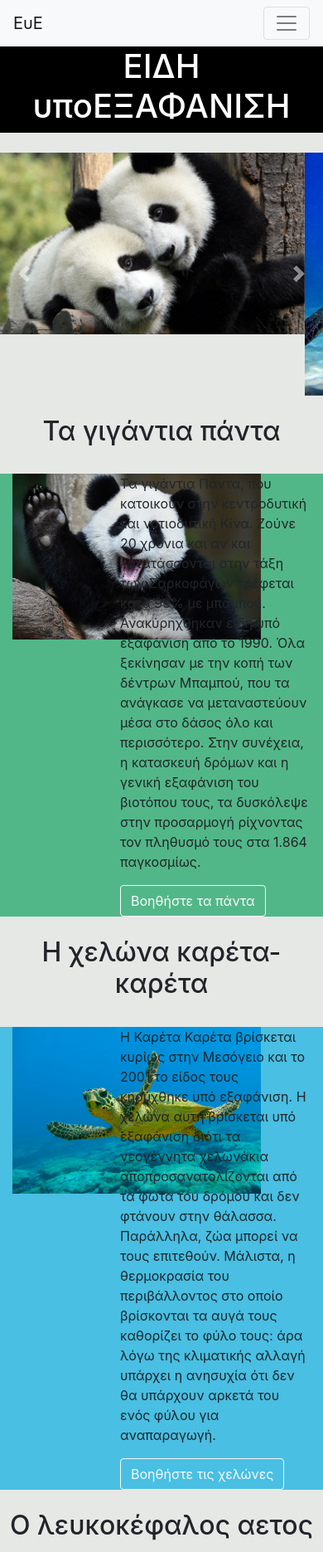
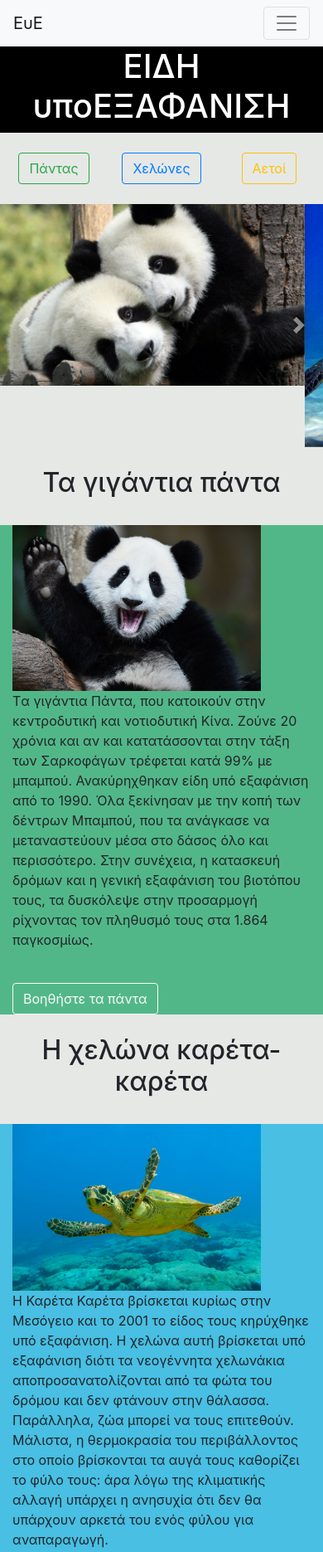
Before and after one commit to Theano573/myfirstrepository, a plain HTML site: page index.html in a window 390 px wide. Shown: the top 1871 px of the page at 83% size. Drawn offline with nearby package versions, Linux system fonts and the light colour scheme.

Commit message:
Ta-pandas-final-commit
Ta pandas final commit:))

```diff
--- a/css/styles.css
+++ b/css/styles.css
@@ -1,18 +1,26 @@
-.row-1{ background-color:#52b788
+.row-1{ background-color:#52b788;
 }
 
 .row-2{
-    background-color:#48BFE3
+    background-color:#48BFE3;
 }
 
 .row-3{
-    background-color:#F4A261
+    background-color:#F4A261;
 }
 
 body{
-    background-color:#E6E8E6
+    background-color:#E6E8E6;
 }
 
 .row-4{
-    background-color:black
+    background-color:black;
 }
+
+.my-form{
+    padding:0px 40px;
+}
+
+html {
+    scroll-behavior: smooth;
+  }
--- a/index.html
+++ b/index.html
@@ -7,6 +7,7 @@
         <script src="https://code.jquery.com/jquery-3.5.1.slim.min.js" integrity="sha384-DfXdz2htPH0lsSSs5nCTpuj/zy4C+OGpamoFVy38MVBnE+IbbVYUew+OrCXaRkfj" crossorigin="anonymous"></script>
         <script src="https://cdn.jsdelivr.net/npm/popper.js@1.16.1/dist/umd/popper.min.js" integrity="sha384-9/reFTGAW83EW2RDu2S0VKaIzap3H66lZH81PoYlFhbGU+6BZp6G7niu735Sk7lN" crossorigin="anonymous"></script>
         <script src="https://stackpath.bootstrapcdn.com/bootstrap/4.5.2/js/bootstrap.min.js" integrity="sha384-B4gt1jrGC7Jh4AgTPSdUtOBvfO8shuf57BaghqFfPlYxofvL8/KUEfYiJOMMV+rV" crossorigin="anonymous"></script>
+        <meta name="viewport" content="width=device-width, initial-scale=1, shrink-to-fit=no">
 
         <title>ΕΙΔΗ υποΕΞΑΦΑΝΙΣΗ</title>
 
@@ -60,6 +61,18 @@
                 </div>
 
                 <br>
+                <div class="container" style="text-align:center;">
+                    <div class="row row-cols-3">
+                      <div class="col"><a href="#pandas" class="btn btn-outline-success">Πάντας</a></div>
+                      <div class="col"><a href="#turtles" class="btn btn-outline-primary">Χελώνες</a></div>
+                      <div class="col"><a href="#aetoi" class="btn btn-outline-warning">Αετοί</a></div>
+                    </div>
+                  </div>
+
+
+
+
+                <br>
 
                 <div id="carouselExampleControls" class="carousel slide" data-ride="carousel">
                     <div class="carousel-inner">
@@ -89,13 +102,15 @@
 
                   <br>
 
-        <div class="container">
+        <div class="container" id="pandas">
             <div class="row row-1">
-                <div class="col-4">
+                <div class="col-lg-4 col-sm-12">
                     <img src="panda.jpg" alt="image of a panda" width="300">
                 </div>
-                <div class="col-8">
+                <div class="col-lg-8 col-sm-12">
                     <p>Tα γιγάντια Πάντα, που κατοικούν στην κεντροδυτική και νοτιοδυτική Κίνα. Ζούνε 20 χρόνια και αν και κατατάσσονται στην τάξη των Σαρκοφάγων τρέφεται κατά 99% με μπαμπού. Ανακύρηχθηκαν είδη υπό εξαφάνιση από το 1990. Όλα ξεκίνησαν με την κοπή των δέντρων Μπαμπού, που τα ανάγκασε να μεταναστεύουν μέσα στο δάσος όλο και περισσότερο. Στην συνέχεια, η κατασκευή δρόμων και η γενική εξαφάνιση του βιοτόπου τους, τα δυσκόλεψε στην προσαρμογή ρίχνοντας τον πληθυσμό τους στα 1.864 παγκοσμίως.</p>
+
+                    <br>
                     <a class="btn btn-outline-light" href="https://donate.wwf.gr/yiothetise/panta" role="button">Βοηθήστε τα πάντα</a>
 
                 </div>
@@ -109,13 +124,16 @@
 
         <br>
 
-        <div class="container">
+        <div class="container" id="turtles">
             <div class="row row-2">
-                <div class="col-4">
+                <div class="col-lg-4 col-sm-12">
                     <img src="KARETA.original.jpg" alt="image of a turtle" width="300">
                 </div>
-                <div class="col-8">
+                <div class="col-lg-8 col-sm-12">
                     <p>Η Καρέτα Καρέτα βρίσκεται κυρίως στην Μεσόγειο και το 2001 το είδος τους κηρύχθηκε υπό εξαφάνιση. Η χελώνα αυτή βρίσκεται υπό εξαφάνιση διότι τα νεογέννητα χελωνάκια αποπροσανατολίζονται από τα φώτα του δρόμου και δεν φτάνουν στην θάλασσα. Παράλληλα, ζώα μπορεί να τους επιτεθούν. Μάλιστα, η θερμοκρασία του περιβάλλοντος στο οποίο βρίσκονται τα αυγά τους καθορίζει το  φύλο τους: άρα λόγω της κλιματικής αλλαγή υπάρχει η ανησυχία ότι δεν θα υπάρχουν αρκετά του ενός φύλου για αναπαραγωγή.</p>
+
+                    <br>
+
                     <a class="btn btn-outline-light" href="https://donate.wwf.gr/yiothetise/kareta" role="button">Βοηθήστε τις χελώνες</a>
                 </div>
             </div>
@@ -129,13 +147,16 @@
 
         <br>
 
-    <div class="container">
+    <div class="container" id="aetoi">
         <div class="row row-3">
-            <div class="col-4">
+            <div class="col-lg-4 col-sm-12">
                 <img src="bald_eagle .jpg" alt="image of an eagle" width="300">
             </div>
-            <div class="col-8">
+            <div class="col-lg-8 col-sm-12">
                 <p>Ο Λευκοκέφαλος Αετός βρίσκεται κυρίως στην Βόρεια Αμερική (ΗΠΑ, Καναδάς, Αλάσκα, Βόρειο Μεξικό). Το 1967 το είδος τους κηρύχθηκε υπό εξαφάνιση καθώς από τις 100,000 φωλιές που μετρήθηκαν όταν ο αετός ονομάστηκε το επίσημο σύνολο των ΗΠΑ, το 1967 είχαν διατηρηθεί μόνο 471. Η κυβέρνηση υποψιάζεται πως η ραγδαία αυτή μείωση των αετών οφείλεται στο παράνομο κυνήγι και εμπόριο.</p>
+
+               <br>
+
                 <a class="btn btn-outline-light" href="https://gifts.worldwildlife.org/gift-center/gifts/species-adoptions/eagle.aspx" role="button">Βοηθήστε τους αετούς</a>
 
             </div>
```
Also changed, not shown: contact.html (+7 -4 lines).
